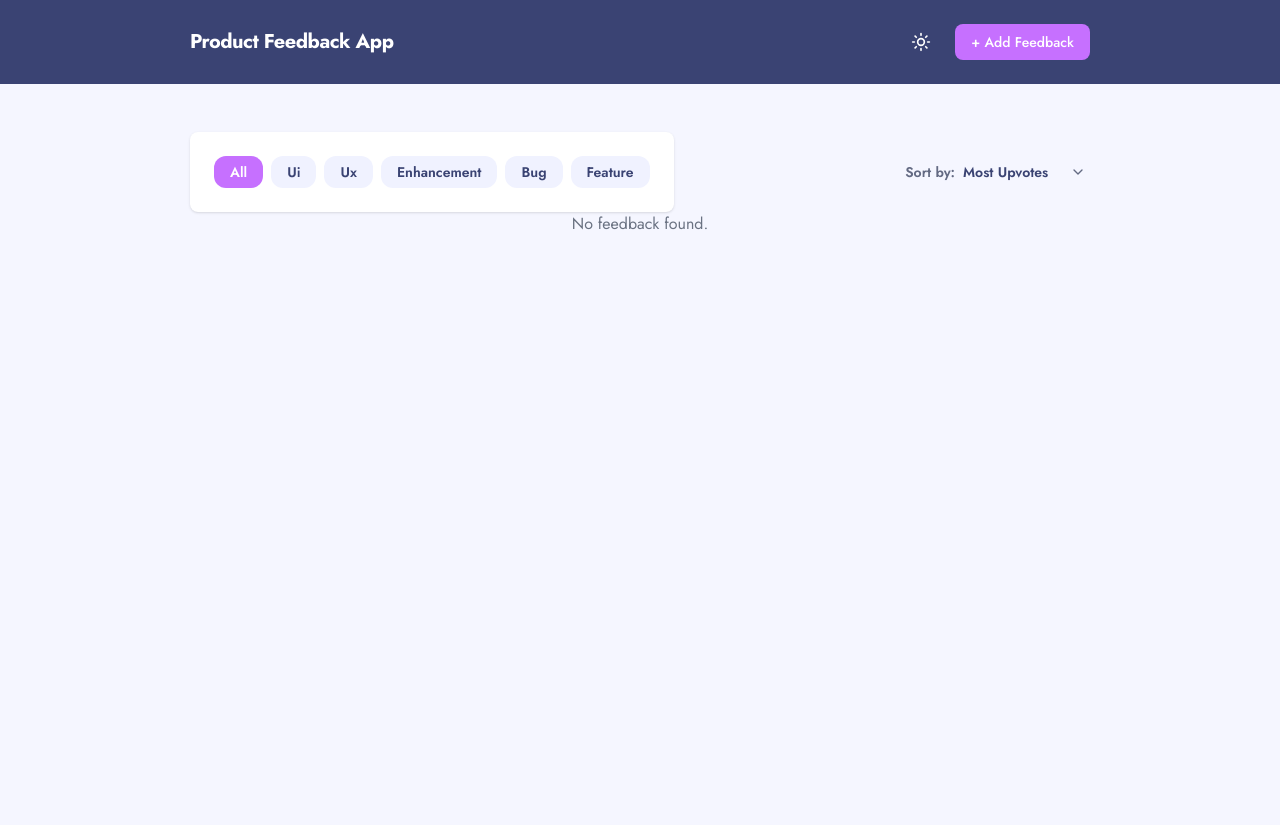
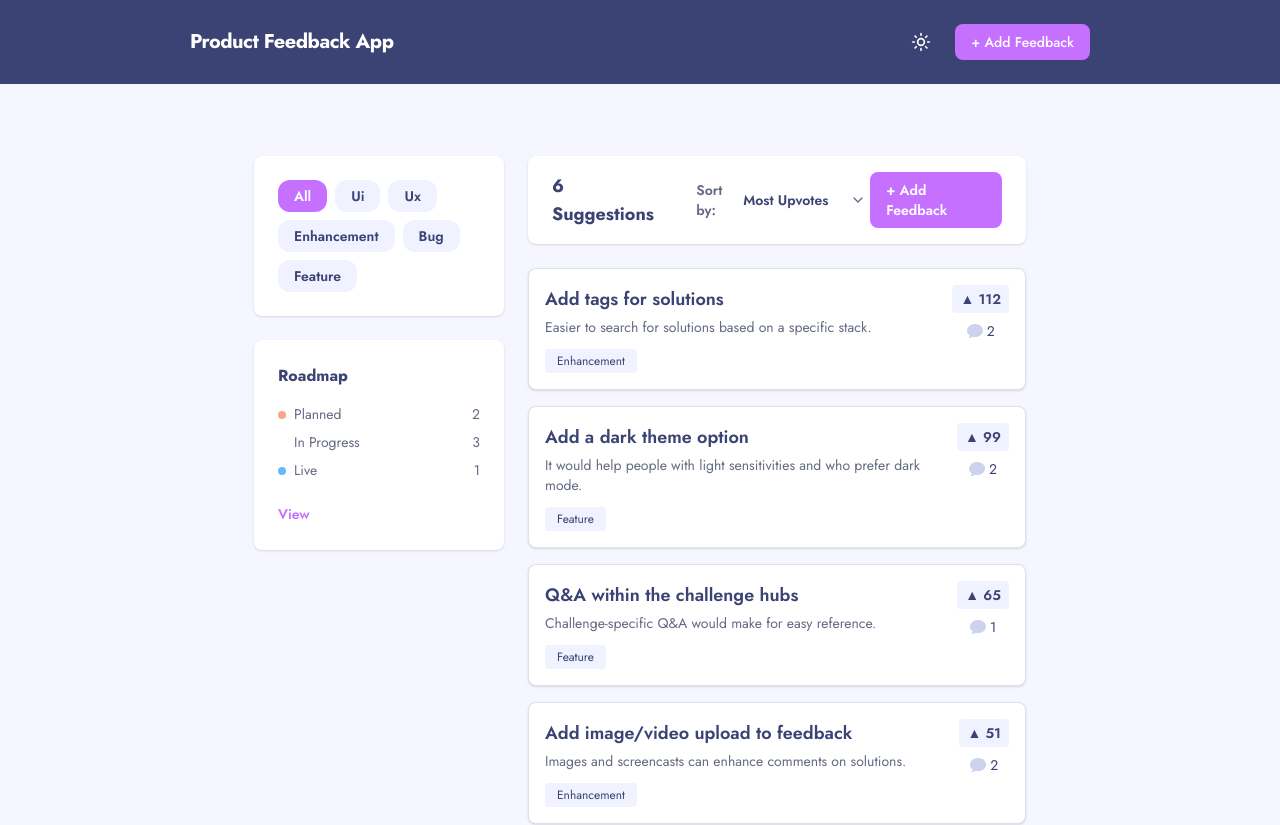
Before and after one commit to andrewteece/product-feedback-app, a Next.js app: page / in a window 1280 px wide. Shown: the top 825 px of the page. Before the commit the page ends 800 px from the top, so only its background shows below. Built offline with nearby package versions, Linux system fonts and the light colour scheme; a web font is replaced by a local one.

Commit message:
move suggestion code to app page

```diff
--- a/src/app/page.tsx
+++ b/src/app/page.tsx
@@ -1,15 +1,85 @@
+'use client';
+
+import Link from 'next/link';
+import { useFeedbackStore } from '@/store/feedbackStore';
+import SuggestionList from '@/components/feedback/SuggestionList';
 import CategoryFilter from '@/components/filters/CategoryFilter';
 import SortDropdown from '@/components/feedback/SortDropdown';
-import FeedbackList from '@/components/feedback/FeedbackList';
+import { useFeedbackInitializer } from '@/lib/userFeedbackInitializer';
+import { routes } from '@/lib/routes';
 
 export default function Home() {
+  useFeedbackInitializer();
+
+  const feedback = useFeedbackStore((s) => s.feedback);
+  const toggleUpvote = useFeedbackStore((s) => s.toggleUpvote);
+  const sort = useFeedbackStore((s) => s.sortOption);
+  const suggestionsOnly = feedback.filter((f) => f.status === 'suggestion');
+
   return (
-    <div>
-      <div className='flex flex-col sm:flex-row sm:items-center sm:justify-between'>
-        <CategoryFilter />
-        <SortDropdown />
+    <main className='bg-[var(--bg-page)] min-h-screen text-[var(--text-primary)] px-4 py-6 sm:px-8 lg:px-16'>
+      <div className='grid lg:grid-cols-[250px_1fr] gap-6 max-w-[1100px] mx-auto'>
+        {/* Sidebar */}
+        <aside className='space-y-6'>
+          <CategoryFilter />
+          <div className='bg-[var(--bg-card)] p-6 rounded-lg shadow-sm'>
+            <h2 className='text-md font-bold text-[var(--text-primary)] mb-4'>
+              Roadmap
+            </h2>
+            <div className='space-y-2 text-sm text-[var(--text-muted)]'>
+              {['planned', 'in-progress', 'live'].map((status) => (
+                <div key={status} className='flex justify-between'>
+                  <span
+                    className={`before:inline-block before:w-2 before:h-2 before:rounded-full before:mr-2 before:bg-[var(--status-${status})]`}
+                  >
+                    {status
+                      .replace('-', ' ')
+                      .replace(/\b\w/g, (l) => l.toUpperCase())}
+                  </span>
+                  <span>
+                    {feedback.filter((f) => f.status === status).length}
+                  </span>
+                </div>
+              ))}
+            </div>
+
+            <Link
+              href={routes.roadmap}
+              className='inline-block mt-6 text-sm font-semibold text-[var(--btn-primary)] hover:underline'
+            >
+              View
+            </Link>
+          </div>
+        </aside>
+
+        {/* Main content */}
+        <section className='space-y-6'>
+          <div className='flex flex-col sm:flex-row sm:items-center sm:justify-between bg-[var(--bg-card)] px-6 py-4 rounded-lg shadow-sm'>
+            <div className='flex items-center justify-between sm:justify-start sm:gap-8 w-full sm:w-auto'>
+              <h1 className='text-lg font-bold text-[var(--text-primary)]'>
+                {suggestionsOnly.length} Suggestions
+              </h1>
+              <div className='flex items-center gap-2 text-sm text-[var(--text-muted)]'>
+                <SortDropdown />
+              </div>
+            </div>
+
+            <Link
+              href={routes.newFeedback}
+              className='mt-4 sm:mt-0 inline-block bg-[var(--btn-primary)] hover:bg-[var(--btn-primary-hover)] text-white text-sm font-semibold py-2 px-4 rounded-lg transition'
+            >
+              + Add Feedback
+            </Link>
+          </div>
+
+          <SuggestionList
+            feedback={suggestionsOnly}
+            category={useFeedbackStore((s) => s.selectedCategory)}
+            sort={sort}
+            onUpvote={toggleUpvote}
+          />
+        </section>
       </div>
-      <FeedbackList />
-    </div>
+    </main>
   );
 }
```
